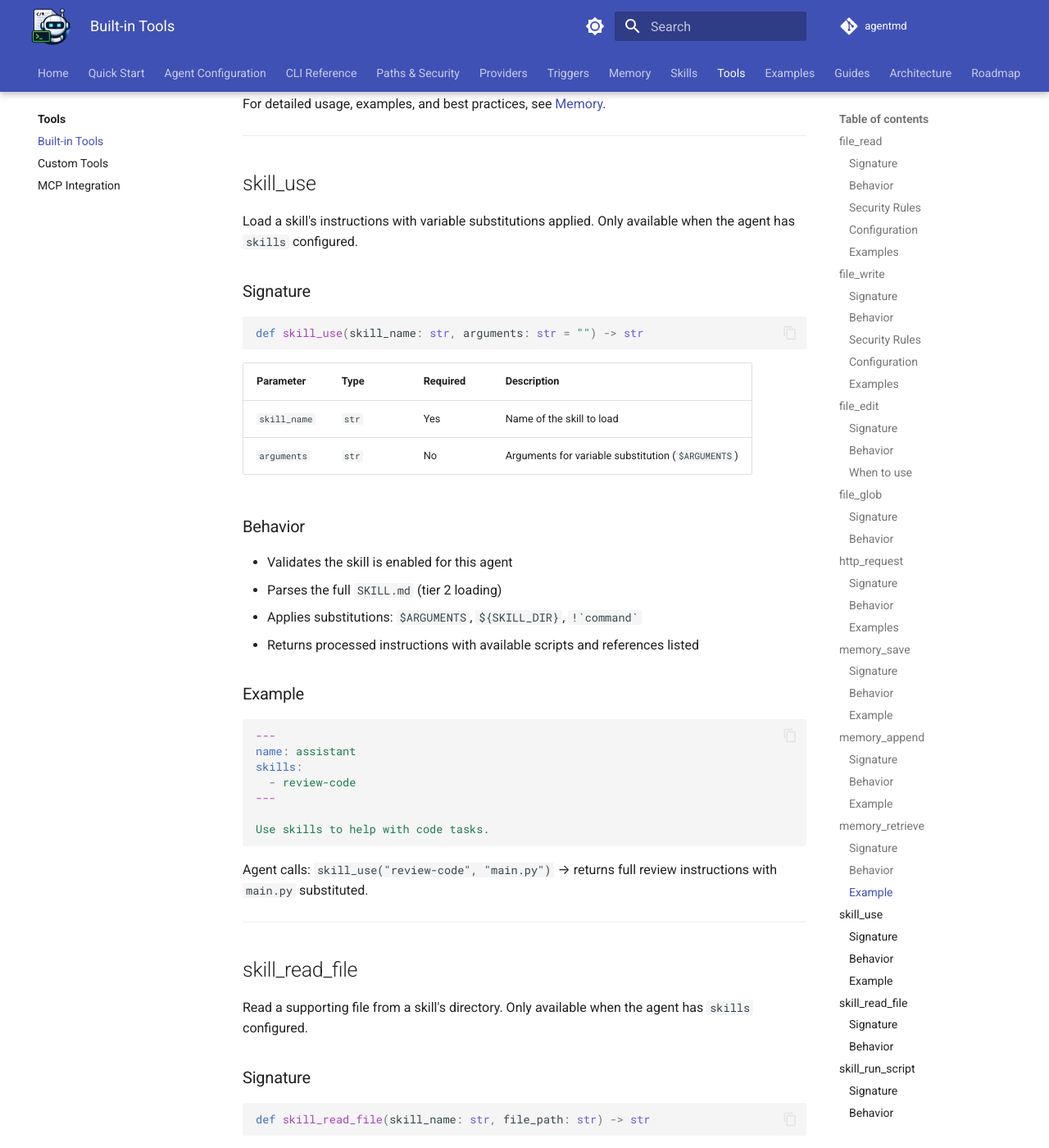
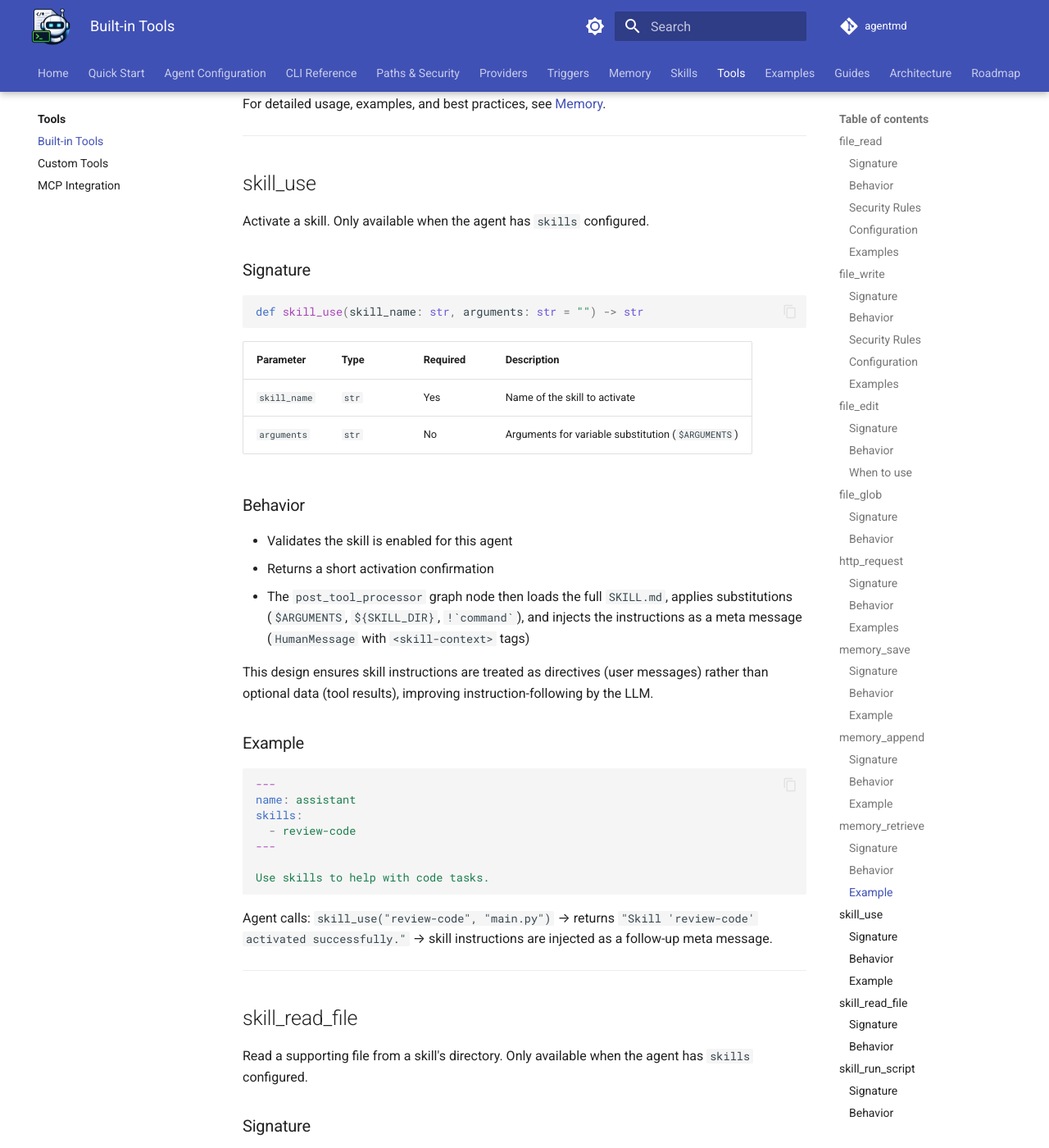
Before and after one commit to z-fab/agentmd, an MkDocs documentation site: the page built from docs/tools/built-in-tools.md, in a window 1280 px wide and 1400 px high, scrolled down 10157 px. Shown: the whole window at 82% size. Built offline with MkDocs 1.6.1 and Material for MkDocs 9.7.7, drawn with Linux system fonts in a browser that asks for light colours; comment, search, counter and statistics services are not loaded; the version menu is left out.

Commit message:
release: bump to v0.6.3, update docs for meta messages and trimming fixes

````diff
--- a/docs/tools/built-in-tools.md
+++ b/docs/tools/built-in-tools.md
@@ -412,7 +412,7 @@ For detailed usage, examples, and best practices, see [Memory](../memory.md).
 
 ## skill_use
 
-Load a skill's instructions with variable substitutions applied. Only available when the agent has `skills` configured.
+Activate a skill. Only available when the agent has `skills` configured.
 
 ### Signature
 
@@ -422,15 +422,16 @@ def skill_use(skill_name: str, arguments: str = "") -> str
 
 | Parameter | Type | Required | Description |
 |---|---|---|---|
-| `skill_name` | `str` | Yes | Name of the skill to load |
+| `skill_name` | `str` | Yes | Name of the skill to activate |
 | `arguments` | `str` | No | Arguments for variable substitution (`$ARGUMENTS`) |
 
 ### Behavior
 
 - Validates the skill is enabled for this agent
-- Parses the full `SKILL.md` (tier 2 loading)
-- Applies substitutions: `$ARGUMENTS`, `${SKILL_DIR}`, `` !`command` ``
-- Returns processed instructions with available scripts and references listed
+- Returns a short activation confirmation
+- The `post_tool_processor` graph node then loads the full `SKILL.md`, applies substitutions (`$ARGUMENTS`, `${SKILL_DIR}`, `` !`command` ``), and injects the instructions as a meta message (`HumanMessage` with `<skill-context>` tags)
+
+This design ensures skill instructions are treated as directives (user messages) rather than optional data (tool results), improving instruction-following by the LLM.
 
 ### Example
 
@@ -444,7 +445,7 @@ skills:
 Use skills to help with code tasks.
 ```
 
-Agent calls: `skill_use("review-code", "main.py")` → returns full review instructions with `main.py` substituted.
+Agent calls: `skill_use("review-code", "main.py")` → returns `"Skill 'review-code' activated successfully."` → skill instructions are injected as a follow-up meta message.
 
 ---
 
--- a/pyproject.toml
+++ b/pyproject.toml
@@ -1,6 +1,6 @@
 [project]
 name = "agentmd"
-version = "0.6.2"
+version = "0.6.3"
 authors = [
     { name = "Fabricio Zillig", email = "me@zfab.me" },
 ]
````
Also changed, not shown: CHANGELOG.md (+9 -5 lines), docs/agent-configuration.md (+10 -1 lines), docs/skills.md (+2 -2 lines).
